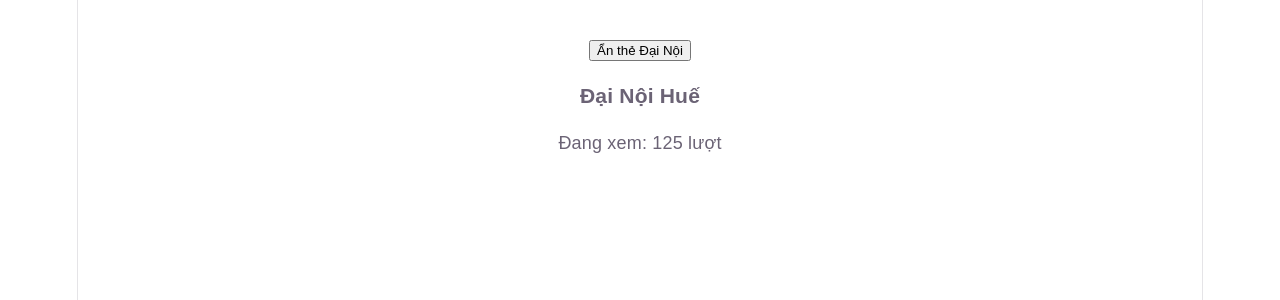
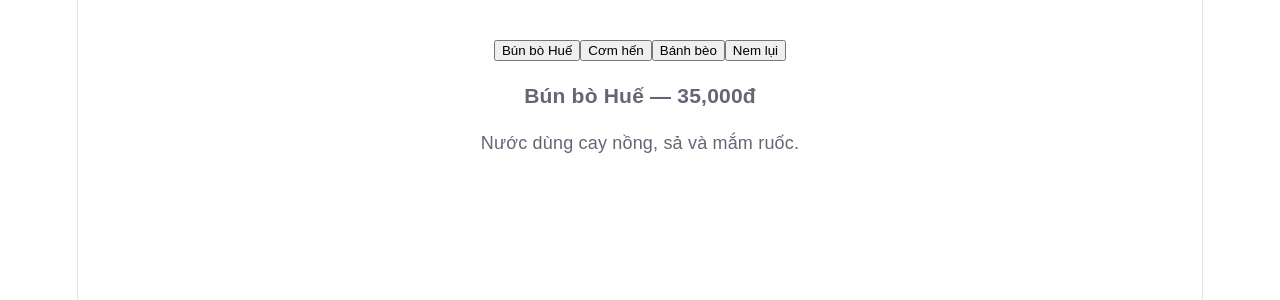
Before and after one commit to TranCongQuy/phu_xuan_react, a React (Vite) app: page / in a window 1280 px wide. Shown: the top 300 px of the page. Built offline with nearby package versions, Linux system fonts and the light colour scheme.

Commit message:
feat: Lab 2 Buổi 6 — useEffect với dependency idMonAn

```diff
--- a/src/App.tsx
+++ b/src/App.tsx
@@ -1,17 +1,7 @@
-import { useState } from 'react'
-import LuotXemDaiNoi from './features/landmarks/LuotXemDaiNoi'
+import TrangMonAn from './features/food/TrangMonAn'
 
 function App() {
-  const [hienThi, setHienThi] = useState(true)
-
-  return (
-    <div style={{ padding: '2rem', fontFamily: 'sans-serif' }}>
-      <button onClick={() => setHienThi(!hienThi)}>
-        {hienThi ? 'Ẩn thẻ Đại Nội' : 'Hiện thẻ Đại Nội'}
-      </button>
-      {hienThi && <LuotXemDaiNoi />}
-    </div>
-  )
+  return <TrangMonAn />
 }
 
 export default App
--- /dev/null
+++ b/src/data/fetchMonAn.ts
@@ -0,0 +1,19 @@
+import danhSachMonAn from './mon-an.json'
+
+export interface MonAn {
+  id: number
+  ten: string
+  gia: number
+  moTa: string
+}
+
+function fetchMonAn(id: number): Promise<MonAn | undefined> {
+  return new Promise((resolve) => {
+    setTimeout(() => {
+      const monAn = danhSachMonAn.find((m: MonAn) => m.id === id)
+      resolve(monAn)
+    }, 800)
+  })
+}
+
+export default fetchMonAn
--- /dev/null
+++ b/src/data/mon-an.json
@@ -0,0 +1,26 @@
+[
+  {
+    "id": 1,
+    "ten": "Bún bò Huế",
+    "gia": 35000,
+    "moTa": "Nước dùng cay nồng, sả và mắm ruốc."
+  },
+  {
+    "id": 2,
+    "ten": "Cơm hến",
+    "gia": 25000,
+    "moTa": "Hến xào, rau sống, bánh tráng nướng giòn."
+  },
+  {
+    "id": 3,
+    "ten": "Bánh bèo",
+    "gia": 30000,
+    "moTa": "Bánh bèo chén, tôm cháy, mỡ hành."
+  },
+  {
+    "id": 4,
+    "ten": "Nem lụi",
+    "gia": 40000,
+    "moTa": "Nem nướng than, cuốn bánh tráng, nước lèo đậu phộng."
+  }
+]
--- /dev/null
+++ b/src/features/food/ChiTietMonAn.tsx
@@ -0,0 +1,41 @@
+import { useState, useEffect } from 'react'
+import fetchMonAn, { type MonAn } from '../../data/fetchMonAn'
+
+interface ChiTietMonAnProps {
+  idMonAn: number
+}
+
+function ChiTietMonAn({ idMonAn }: ChiTietMonAnProps) {
+  const [monAn, setMonAn] = useState<MonAn | null>(null)
+
+  useEffect(() => {
+    let daHuy = false
+
+    fetchMonAn(idMonAn).then((data) => {
+      if (!daHuy && data) {
+        setMonAn(data)
+      }
+    })
+
+    return () => {
+      daHuy = true
+    }
+  }, [idMonAn])
+
+  // Tự suy ra trạng thái đang tải — không cần state riêng
+  const dangTai = monAn === null || monAn.id !== idMonAn
+
+  if (dangTai) return <p>Đang tải thông tin món ăn…</p>
+  if (!monAn) return <p>Không tìm thấy món ăn</p>
+
+  return (
+    <div>
+      <h3>
+        {monAn.ten} — {monAn.gia.toLocaleString()}đ
+      </h3>
+      <p>{monAn.moTa}</p>
+    </div>
+  )
+}
+
+export default ChiTietMonAn
--- /dev/null
+++ b/src/features/food/TrangMonAn.tsx
@@ -0,0 +1,18 @@
+import { useState } from 'react'
+import ChiTietMonAn from './ChiTietMonAn'
+
+function TrangMonAn() {
+  const [idDangChon, setIdDangChon] = useState(1)
+
+  return (
+    <div style={{ padding: '2rem', fontFamily: 'sans-serif' }}>
+      <button onClick={() => setIdDangChon(1)}>Bún bò Huế</button>
+      <button onClick={() => setIdDangChon(2)}>Cơm hến</button>
+      <button onClick={() => setIdDangChon(3)}>Bánh bèo</button>
+      <button onClick={() => setIdDangChon(4)}>Nem lụi</button>
+      <ChiTietMonAn idMonAn={idDangChon} />
+    </div>
+  )
+}
+
+export default TrangMonAn
```
